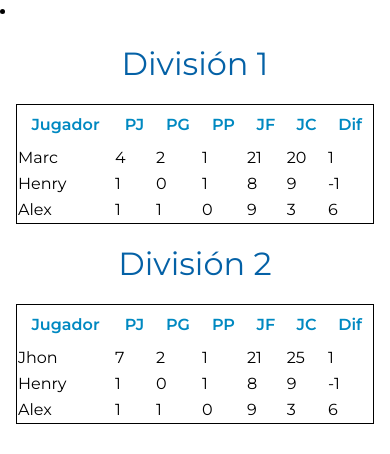
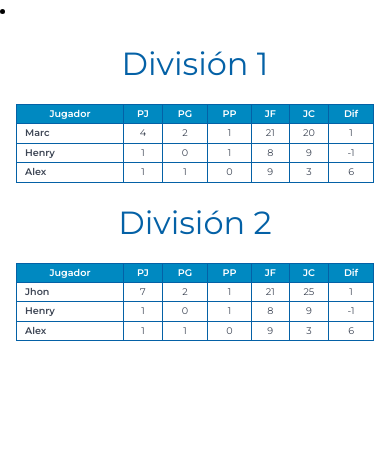
Before and after one commit to kvi-ki/tennis-matches, a Next.js app: page / in a window 390 px wide. Shown: the top 454 px of the page. Built offline with nearby package versions, Linux system fonts and the light colour scheme.

Commit message:
style: add styles to td and responsive

```diff
--- a/src/app/index.css
+++ b/src/app/index.css
@@ -3,8 +3,23 @@
 @tailwind utilities;
 
 @layer base {
-  th {
-    @apply text-green font-semibold text-center p-2;
+  table,
+  th,
+  td {
+    @apply border border-navy text-textSm p-0.5;
+    @apply md:text-textMd;
     @apply lg:text-textLg;
   }
 }
+
+@layer base {
+  th {
+    @apply text-white font-semibold text-center bg-green;
+  }
+}
+
+@layer base {
+  td {
+    @apply text-gray text-center;
+  }
+}
--- a/src/components/player/Player.tsx
+++ b/src/components/player/Player.tsx
@@ -11,7 +11,7 @@ export type PlayerProps = {
 export default function Player(player: PlayerProps) {
   return (
     <tr>
-      <td>{player.player}</td>
+      <td className="font-semibold text-left pl-2">{player.player}</td>
       <td>{player.pj}</td>
       <td>{player.pg}</td>
       <td>{player.pp}</td>
--- a/src/components/table/Table.tsx
+++ b/src/components/table/Table.tsx
@@ -8,7 +8,7 @@ export default function Table({ players }: { players: PlayerProps[] }) {
   };
 
   return (
-    <table className="w-full border border-nav md:w-10/12 lg:w-4/12">
+    <table className="w-full md:w-8/12 lg:w-5/12">
       <thead>
         <tr>
           <th>Jugador</th>
--- a/tailwind.config.js
+++ b/tailwind.config.js
@@ -18,11 +18,15 @@ export default {
     colors: {
       navy: '#0461a6',
       green: '#0089c1',
+      gray: '#3f4756',
+      white: '#FFFFFF'
     },
     fontSize: {
       header: '2rem',
       headerLg: '3rem',
-      textLg: '1.25rem'
+      textSm: '0.6rem',
+      textMd: '1rem',
+      textLg: '1.25rem',
     }
   },
   plugins: []
```
